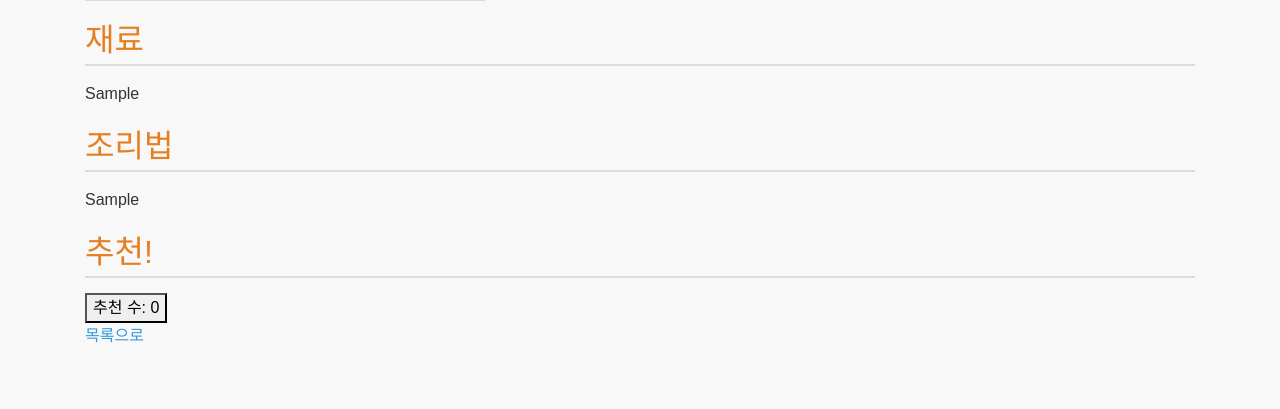
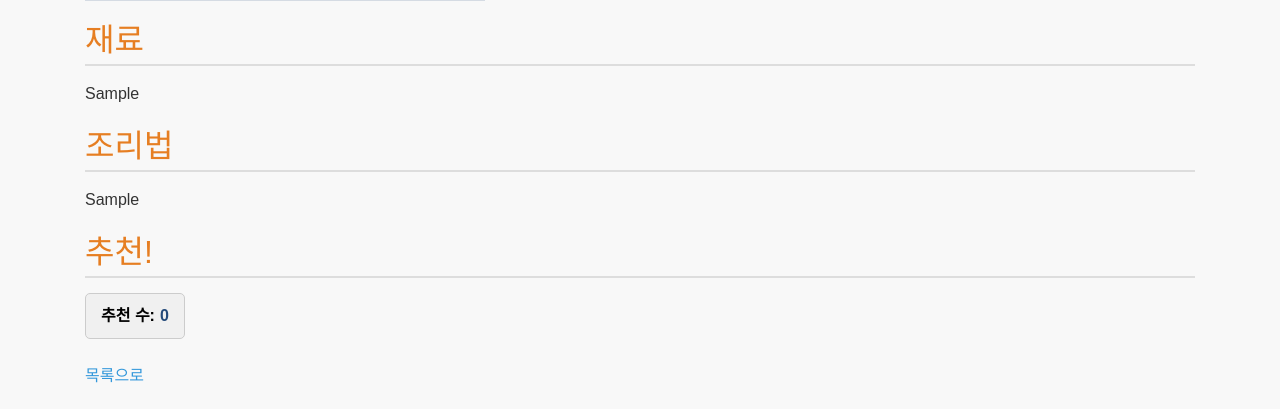
Before and after one commit to HelloLee7/flask_test2, a Flask app: page /recipe/1 in a window 1280 px wide. Shown: the part 549-958 px from the top of the page. Before the commit the page ends 892 px from the top, so only its background shows below. Run offline with Flask 3, Linux system fonts and the light colour scheme; tables that the repository leaves empty hold one stand-in row (values such as "Sample post"); grey boxes marked "Sample" are stand-in pictures; some libraries are stand-ins or nearby versions.

Commit message:
추천1번 업데이트

```diff
--- a/projects/static/js/gaechu.js
+++ b/projects/static/js/gaechu.js
@@ -6,5 +6,13 @@ document.addEventListener('DOMContentLoaded', function() {
     recommendBtn.addEventListener('click', function() {
         count++;
         recommendCount.textContent = count;
+
+        // animate__animated 클래스와 animate__rubberBand 클래스 추가
+        recommendBtn.classList.add('animate__animated', 'animate__rubberBand');
+
+        // 애니메이션이 끝나면 클래스 제거
+        recommendBtn.addEventListener('animationend', () => {
+            recommendBtn.classList.remove('animate__animated', 'animate__rubberBand');
+        }, { once: true });
     });
 });
--- /dev/null
+++ b/projects/static/style2.css
@@ -0,0 +1,29 @@
+#recommend-btn {
+    /* 기본적인 버튼 스타일 */
+    background-color: #f0f0f0; /* 밝은 회색 배경 */
+    border: 1px solid #ccc; /* 얇은 테두리 */
+    border-radius: 5px; /* 둥근 모서리 */
+    padding: 10px 15px; /* 내부 여백 */
+    font-size: 16px; /* 글자 크기 */
+    cursor: pointer; /* 마우스 오버 시 손가락 모양 */
+    transition: background-color 0.3s ease, transform 0.2s ease; /* 부드러운 효과 */
+    display: inline-flex; /* 내용 중앙 정렬을 위해 flex 사용 */
+    align-items: center; /* 세로 중앙 정렬 */
+    gap: 5px; /* 추천 수 텍스트와 숫자 사이 간격 */
+    font-weight: bold; /* 텍스트 굵게 */
+  }
+
+  #recommend-btn:hover {
+    background-color: #e0e0e0; /* 호버 시 약간 더 어둡게 */
+    transform: scale(1.05); /* 살짝 확대 효과 */
+  }
+
+  #recommend-btn:active {
+    background-color: #d0d0d0; /* 클릭 시 더 어둡게 */
+    transform: scale(0.95); /* 살짝 축소 효과 */
+  }
+
+  #recommend-count {
+    color: #244a7a; /* 추천 수 강조 색상 (파란색 계열) */
+    font-weight: bold; /* 숫자 굵게 */
+  }
--- a/projects/templates/base.html
+++ b/projects/templates/base.html
@@ -6,6 +6,8 @@
     <title>{% block title %}FoodFighter{% endblock %}</title>
     <link rel="stylesheet" href="https://stackpath.bootstrapcdn.com/bootstrap/4.5.2/css/bootstrap.min.css">
     <link rel="stylesheet" href="{{ url_for('static', filename='style.css') }}">
+    {% block style %}
+    {% endblock %}
     <style>
         .container {
             margin-top: 30px;
@@ -47,5 +49,7 @@
     <script src="https://code.jquery.com/jquery-3.5.1.slim.min.js"></script>
     <script src="https://cdn.jsdelivr.net/npm/@popperjs/core@2.5.4/dist/umd/popper.min.js"></script>
     <script src="https://stackpath.bootstrapcdn.com/bootstrap/4.5.2/js/bootstrap.min.js"></script>
+    {% block scripts %}
+    {% endblock %}
 </body>
 </html>
--- a/projects/templates/recipe_detail.html
+++ b/projects/templates/recipe_detail.html
@@ -1,6 +1,11 @@
 {% extends "base.html" %}
 
 {% block title %}{{ recipe.name }} 정보{% endblock %}
+
+{% block style %}
+    <link rel="stylesheet" href="https://cdnjs.cloudflare.com/ajax/libs/animate.css/4.1.1/animate.min.css" />
+    <link rel="stylesheet" href="{{ url_for('static', filename='style2.css') }}">
+{% endblock %}
 
 {% block content %}
 <div class="recipe-details">
@@ -15,8 +20,17 @@
     <p>{{ recipe.instructions }}</p>
     <h2>추천!</h2>
     <button id="recommend-btn">추천 수: <span id="recommend-count">0</span></button>
+
+    <br><br>
     <p><a href="{{ url_for('cuisine_recipes', cuisine_id=recipe.cuisine_id) }}">목록으로</a></p>
 </div>
-<script src="{{ url_for('static', filename='js/slider.js') }}"></script>
-<script src="{{ url_for('static', filename='js/gaechu.js') }}"></script>
 {% endblock %}
+
+{% block scripts %}
+    <script src="https://cdnjs.cloudflare.com/ajax/libs/wow/1.1.2/wow.min.js"></script>
+    <script>
+      new WOW().init();
+    </script>
+    <script src="{{ url_for('static', filename='js/gaechu.js') }}"></script>
+    <script src="{{ url_for('static', filename='js/slider.js') }}"></script>
+{% endblock %}
--- a/projects/templates/recipes.html
+++ b/projects/templates/recipes.html
@@ -3,7 +3,7 @@
 {% block title %}{{ cuisine.name }} 레시피{% endblock %}
 
 {% block content %}
-<link rel="stylesheet" href="{{ url_for('static', filename='styles.css') }}">
+<link rel="stylesheet" href="{{ url_for('static', filename='style.css') }}">
 <h1>{{ cuisine.name }} 레시피</h1>
 
 <div class="recipe-grid">
```
